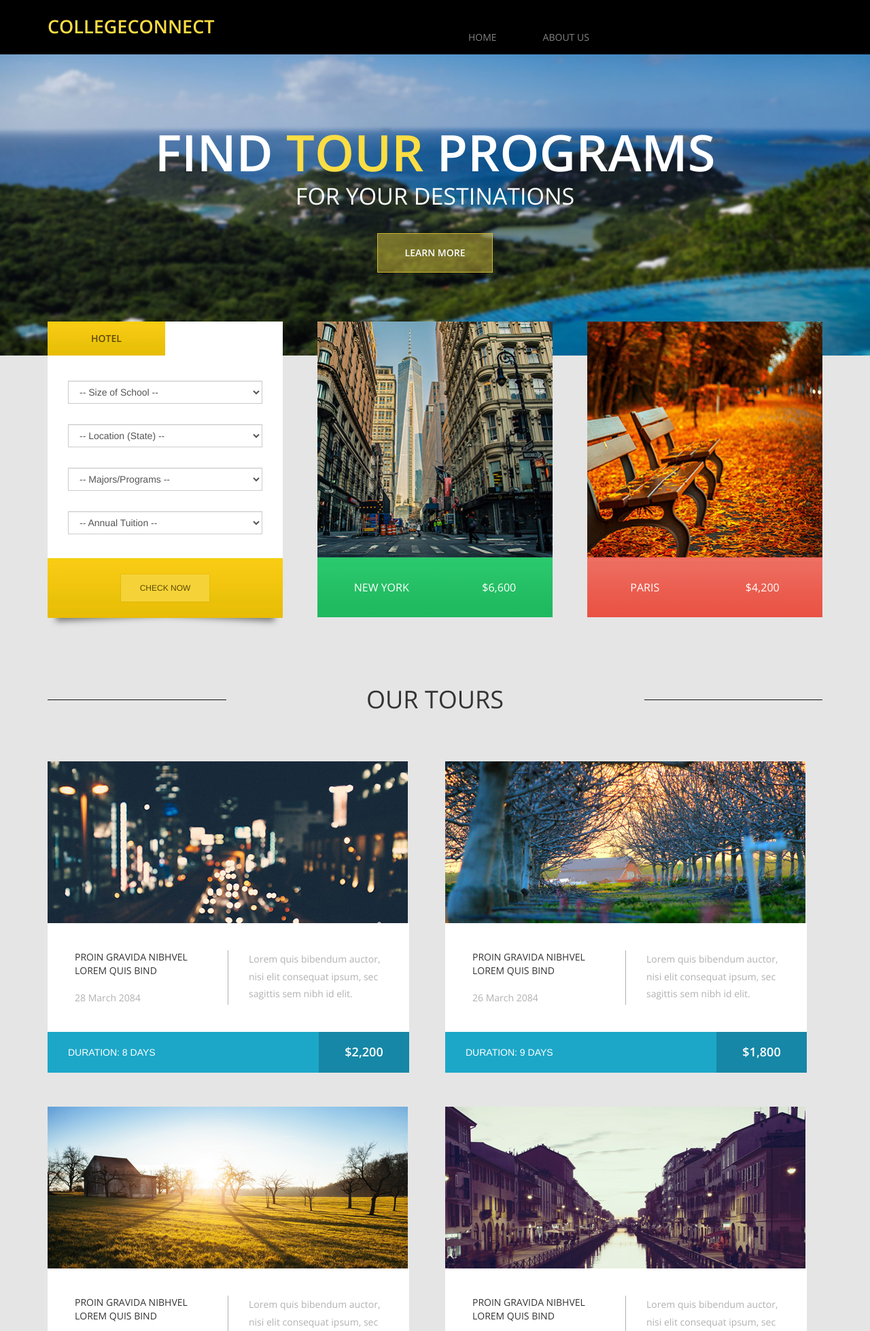
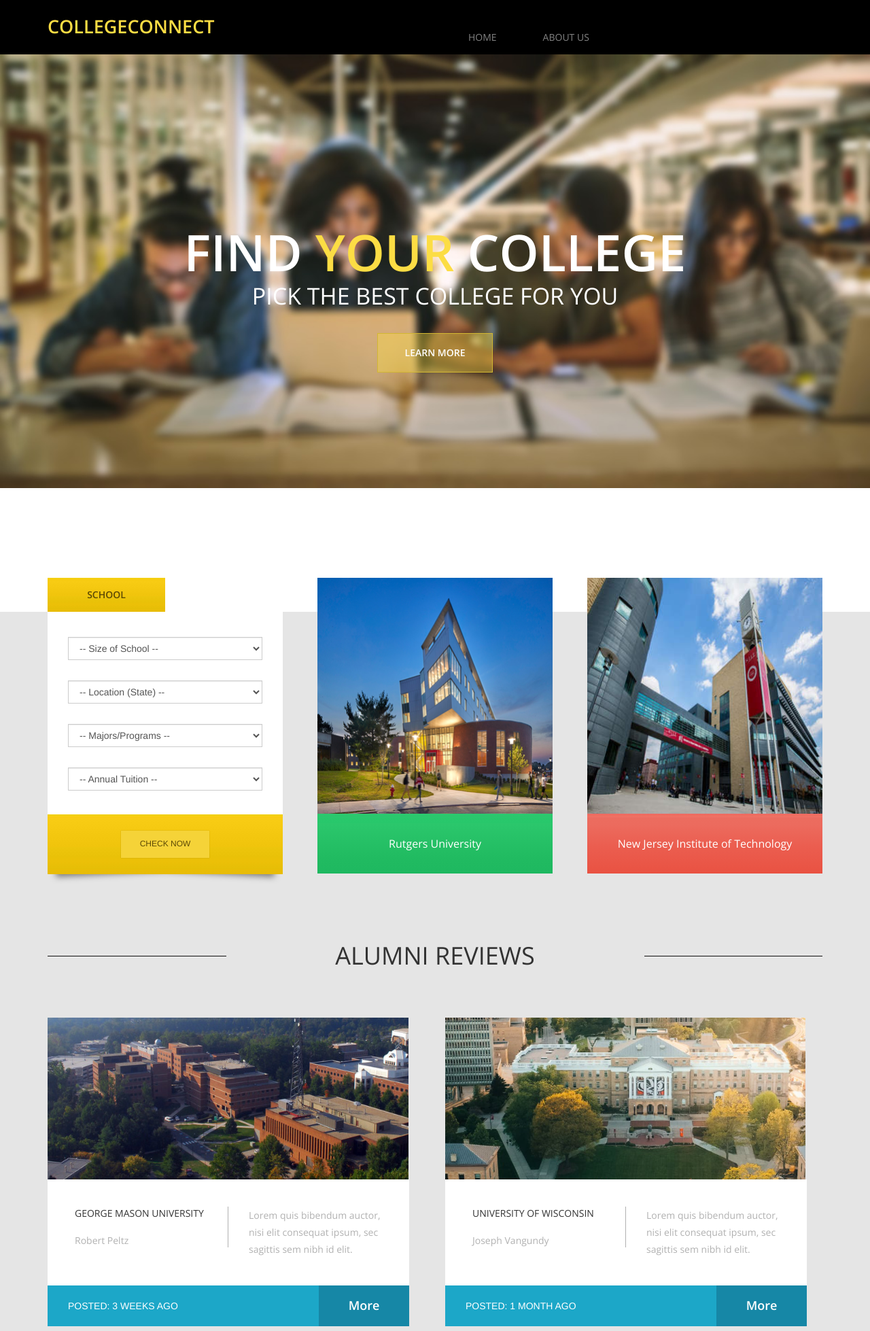
Before and after one commit to markstanik/Placeholder, a Django app: page / in a window 1280 px wide; the page is wider, and only the part inside the window is pictured. Shown: the top 1958 px of that part at 68% size. Run offline with Django 3.2, Linux system fonts and the light colour scheme; some libraries are stand-ins or nearby versions.

Commit message:
html updates

```diff
--- a/static/css/templatemo-style.css
+++ b/static/css/templatemo-style.css
@@ -65,7 +65,15 @@ body { overflow-x: hidden; }
 }
 
 /* Banner */
+.tm-banner-img{
+	display: flex;
+	width: 100%;
+	height: auto;
+	object-fit:cover;
+	margin-bottom: 100px;
+}
 .tm-banner-inner {
+	width: 100%;
     height: auto;
     margin: auto;
     position: absolute;
@@ -175,7 +183,7 @@ body { overflow-x: hidden; }
 	padding: 30px 0;
 	font-size: 16px;
 	color: white;
-	text-transform: uppercase;
+	text-transform: auto;
 	-webkit-justify-content: space-around;
 	    -ms-flex-pack: distribute;
 	        justify-content: space-around;
@@ -432,13 +440,13 @@ hr { border-top: 1px solid #111010; }
 	width: 100%;
 }
 .tm-tours-box-2-info h3 {
-	font-size: 14px;
-	text-transform: uppercase;
+	font-size: 20px;
+	text-transform: auto;
 	padding-bottom: 20px;
 	border-bottom: 1px solid #b1b1b1;
 }
 .tm-tours-box-2-info {
-    padding: 20px;
+    padding: 30px;
     border-left: 1px solid #E4E4E4;
     border-right: 1px solid #E4E4E4;
 }
@@ -509,7 +517,7 @@ hr { border-top: 1px solid #111010; }
 	color: white;
 	padding: 20px;
 	text-align: center;
-	text-transform: uppercase;
+	text-transform: auto;
 	font-weight: 300;
 }
 .tm-testimonials-content {
@@ -538,7 +546,7 @@ hr { border-top: 1px solid #111010; }
 	width: 100%;
 }
 .tm-about-box-2-title {
-	text-transform: uppercase;
+	text-transform: lowercase;
 	text-align: left;
 	margin-bottom: 30px;
 }
@@ -550,7 +558,7 @@ hr { border-top: 1px solid #111010; }
 	border-top: 1px solid #ddd;
 	border-bottom: 1px solid #ddd;
 	text-align: right;
-	text-transform: uppercase;
+	text-transform: auto;
 	padding-top: 10px;
 	padding-bottom: 10px;
 }
@@ -610,7 +618,7 @@ hr { border-top: 1px solid #111010; }
 }
 .contact-image {
 	float: left;
-	widthh: 100%;
+	width: 100%;
 	max-width: 494px;
 }
 .contact-text {
@@ -809,7 +817,7 @@ hr { border-top: 1px solid #111010; }
 	    padding: 6px 15px;
 	    z-index: 1000;
 	}
-	.- { height: 400px;	}
+	/*.- { height: 400px;	}*/
 	.tm-banner-title { font-size: 40px;	}
 	.tm-banner-subtitle { font-size: 24px; }
 	.tm-banner-inner { top: 0; }
--- a/templates/base_layout.html
+++ b/templates/base_layout.html
@@ -8,7 +8,7 @@
 
   <meta name="author" content="Rutgers Honors Academy">
       {% load static%}
-  <title>CodersConnect</title>
+  <title>CollegeConnect</title>
 
   <!-- bootstrap.min css -->
   <link rel="stylesheet" href="{%static 'plugins/bootstrap/css/bootstrap.min.css'%}">
@@ -54,7 +54,7 @@
 			{% if user.is_authenticated %}
           <li class="nav-item dropdown">
             <a class="nav-link dropdown-toggle" href="#" id="dropdown05" data-toggle="dropdown" aria-haspopup="true"
-              aria-expanded="false">Hi, {% if user.extendeduser %}{{user.extendeduser.firstname}}{% elif user.organization %}{{user.organization.organization_name}}{% else %}{{user.username}}{% endif %} <i class="fas fa-caret-down"></i>
+              aria-expanded="false">Hi, {% if user.extendeduser %}{{user.extendeduser.firstname}}{% else %}{{user.username}}{% endif %} <i class="fas fa-caret-down"></i>
 			</a>
             <ul class="dropdown-menu" aria-labelledby="dropdown05">
               <li><a class="dropdown-item" href="{}">My Account</a></li>
--- a/templates/homepage.html
+++ b/templates/homepage.html
@@ -53,27 +53,35 @@
 		  <ul class="slides">
 		    <li>
 			    <div class="tm-banner-inner">
-					<h1 class="tm-banner-title">Find <span class="tm-yellow-text">Tour</span> Programs</h1>
-					<p class="tm-banner-subtitle">For Your Destinations</p>
+					<h1 class="tm-banner-title">Find <span class="tm-yellow-text">Your</span> College</h1>
+					<p class="tm-banner-subtitle">Pick the best college for you</p>
 					<a href="#more" class="tm-banner-link">Learn More</a>
 				</div>
-		      <img src="{%static 'img/banner-2.jpg'%}" />
+				<div class = "tm-banner-img">
+					<img class = "img-responsive" src="{%static 'img/banner-1.jpg'%}" alt = "Responsive image"/>
+				</div>
+
 		    </li>
 		    <li>
 			    <div class="tm-banner-inner">
-					<h1 class="tm-banner-title">Lorem <span class="tm-yellow-text">Ipsum</span> Dolor</h1>
-					<p class="tm-banner-subtitle">Wonderful Destinations</p>
+					<h1 class="tm-banner-title">Be <span class="tm-yellow-text">Your</span>Self</h1>
+					<p class="tm-banner-subtitle">Be who you are</p>
 					<a href="#more" class="tm-banner-link">Learn More</a>
 				</div>
-		      <img src="{%static 'img/banner-3.jpg'%}" />
+				<div class = "tm-banner-img">
+					<img class = "img-responsive" src="{%static 'img/banner-2.jpg'%}" alt = "Responsive image"/>
+				</div>
 		    </li>
 		    <li>
 			    <div class="tm-banner-inner">
-					<h1 class="tm-banner-title">Proin <span class="tm-yellow-text">Gravida</span> Nibhvell</h1>
-					<p class="tm-banner-subtitle">Velit Auctor</p>
+					<h1 class="tm-banner-title">Find <span class="tm-yellow-text">Your</span> Home</h1>
+					<p class="tm-banner-subtitle">Let your environment make you thrive</p>
 					<a href="#more" class="tm-banner-link">Learn More</a>
 				</div>
-		      <img src="{%static 'img/banner-1.jpg'%}" />
+				<div class = "tm-banner-img">
+		      <img class = "img-responsive" src="{%static 'img/banner-3.jpg'%}" alt = "Responsive image" />
+			</div>
+
 		    </li>
 		  </ul>
 		</div>
@@ -87,14 +95,14 @@
 				<div class="tm-home-box-1">
 					<ul class="nav nav-tabs tm-white-bg" role="tablist" id="hotelCarTabs">
 					    <li role="presentation">
-					    	<a href="#hotel" aria-controls="hotel" role="tab" data-toggle="tab">Hotel</a>
+					    	<a href="#school" aria-controls="school" role="tab" data-toggle="tab">School</a>
 					    </li>
 
 					</ul>
 
 					<!-- Tab panes -->
 					<div class="tab-content">
-					    <div role="tabpanel" class="tab-pane fade in active tm-white-bg" id="hotel">
+					    <div role="tabpanel" class="tab-pane fade in active tm-white-bg" id="school">
 					    	<div class="tm-search-box effect2">
 								<form action="#" method="post" class="hotel-search-form">
 									<div class="tm-form-inner">
@@ -222,72 +230,27 @@
 								</form>
 							</div>
 					    </div>
-					    <div role="tabpanel" class="tab-pane fade tm-white-bg" id="car">
-							<div class="tm-search-box effect2">
-								<form action="#" method="post" class="hotel-search-form">
-									<div class="tm-form-inner">
-										<div class="form-group">
-							            	 <select class="form-control">
-							            	 	<option value="">-- Select Model -- </option>
-							            	 	<option value="shangrila">BMW</option>
-												<option value="chatrium">Mercedes-Benz</option>
-												<option value="fourseasons">Toyota</option>
-												<option value="hilton">Honda</option>
-											</select>
-							          	</div>
-							          	<div class="form-group">
-							                <div class='input-group date-time' id='datetimepicker3'>
-							                    <input type='text' class="form-control" placeholder="Pickup Date" />
-							                    <span class="input-group-addon">
-							                        <span class="fa fa-calendar"></span>
-							                    </span>
-							                </div>
-							            </div>
-							          	<div class="form-group">
-							                <div class='input-group date-time' id='datetimepicker4'>
-							                    <input type='text' class="form-control" placeholder="Return Date" />
-							                    <span class="input-group-addon">
-							                        <span class="fa fa-calendar"></span>
-							                    </span>
-							                </div>
-							            </div>
-							            <div class="form-group">
-							            	 <select class="form-control">
-							            	 	<option value="">-- Options -- </option>
-							            	 	<option value="">Child Seat</option>
-												<option value="">GPS Navigator</option>
-												<option value="">Insurance</option>
-											</select>
-							          	</div>
-									</div>
-						            <div class="form-group tm-yellow-gradient-bg text-center">
-						            	<button type="submit" name="submit" class="tm-yellow-btn">Check Now</button>
-						            </div>
-								</form>
-							</div>
-					    </div>
 					</div>
 				</div>
 			</div>
 
 			<div class="col-lg-4 col-md-4 col-sm-6">
 				<div class="tm-home-box-1 tm-home-box-1-2 tm-home-box-1-center">
-					<img src="{%static 'img/index-01.jpg'%}" alt="image" class="img-responsive">
+					<img src="{%static 'img/Rutgers.jpg'%}" alt="image" class="img-responsive">
 					<a href="#">
 						<div class="tm-green-gradient-bg tm-city-price-container">
-							<span>New York</span>
-							<span>$6,600</span>
+							<span>Rutgers University</span>
+
 						</div>
 					</a>
 				</div>
 			</div>
 			<div class="col-lg-4 col-md-4 col-sm-6">
 				<div class="tm-home-box-1 tm-home-box-1-2 tm-home-box-1-right">
-					<img src="{%static 'img/index-02.jpg'%}" alt="image" class="img-responsive">
+					<img src="{%static 'img/NJIT.jpg'%}" alt="image" class="img-responsive">
 					<a href="#">
 						<div class="tm-red-gradient-bg tm-city-price-container">
-							<span>Paris</span>
-							<span>$4,200</span>
+							<span>New Jersey Institute of Technology</span>
 						</div>
 					</a>
 				</div>
@@ -298,18 +261,18 @@
 			<div class="row">
 				<div class="tm-section-header">
 					<div class="col-lg-3 col-md-3 col-sm-3"><hr></div>
-					<div class="col-lg-6 col-md-6 col-sm-6"><h2 class="tm-section-title">Our Tours</h2></div>
+					<div class="col-lg-6 col-md-6 col-sm-6"><h2 class="tm-section-title">Alumni Reviews</h2></div>
 					<div class="col-lg-3 col-md-3 col-sm-3"><hr></div>
 				</div>
 			</div>
 			<div class="row">
 				<div class="col-lg-6 col-md-6 col-sm-6 col-xs-12">
 					<div class="tm-tours-box-1">
-						<img src="{%static 'img/tours-03.jpg'%}" alt="image" class="img-responsive">
+						<img src="{%static 'img/alumn-review-1.png'%}" alt="image" class="img-responsive">
 						<div class="tm-tours-box-1-info">
 							<div class="tm-tours-box-1-info-left">
-								<p class="text-uppercase margin-bottom-20">Proin Gravida Nibhvel Lorem Quis Bind</p>
-								<p class="gray-text">28 March 2084</p>
+								<p class="text-uppercase margin-bottom-20">George Mason University</p>
+								<p class="gray-text">Robert Peltz</p>
 							</div>
 							<div class="tm-tours-box-1-info-right">
 								<p class="gray-text tours-1-description">Lorem quis bibendum auctor, nisi elit consequat ipsum, sec sagittis sem nibh id elit.</p>
@@ -317,21 +280,21 @@
 						</div>
 						<div class="tm-tours-box-1-link">
 							<div class="tm-tours-box-1-link-left">
-								Duration: 8 days
+								Posted: 3 weeks ago
 							</div>
 							<a href="#" class="tm-tours-box-1-link-right">
-								$2,200
+								More
 							</a>
 						</div>
 					</div>
 				</div>
 				<div class="col-lg-6 col-md-6 col-sm-6 col-xs-12">
 					<div class="tm-tours-box-1">
-						<img src="{%static 'img/tours-04.jpg'%}" alt="image" class="img-responsive">
+						<img src="{%static 'img/alumn-review-2.png'%}" alt="image" class="img-responsive">
 						<div class="tm-tours-box-1-info">
 							<div class="tm-tours-box-1-info-left">
-								<p class="text-uppercase margin-bottom-20">Proin Gravida Nibhvel Lorem Quis Bind</p>
-								<p class="gray-text">26 March 2084</p>
+								<p class="text-uppercase margin-bottom-20">University of Wisconsin</p>
+								<p class="gray-text">Joseph Vangundy</p>
 							</div>
 							<div class="tm-tours-box-1-info-right">
 								<p class="gray-text tours-1-description">Lorem quis bibendum auctor, nisi elit consequat ipsum, sec sagittis sem nibh id elit.</p>
@@ -339,21 +302,21 @@
 						</div>
 						<div class="tm-tours-box-1-link">
 							<div class="tm-tours-box-1-link-left">
-								Duration: 9 days
+								Posted: 1 month ago
 							</div>
 							<a href="#" class="tm-tours-box-1-link-right">
-								$1,800
+								More
 							</a>
 						</div>
 					</div>
 				</div>
 				<div class="col-lg-6 col-md-6 col-sm-6 col-xs-12">
 					<div class="tm-tours-box-1">
-						<img src="{%static 'img/tours-05.jpg'%}" alt="image" class="img-responsive">
+						<img src="{%static 'img/alumn-review-3.png'%}" alt="image" class="img-responsive">
 						<div class="tm-tours-box-1-info">
 							<div class="tm-tours-box-1-info-left">
-								<p class="text-uppercase margin-bottom-20">Proin Gravida Nibhvel Lorem Quis Bind</p>
-								<p class="gray-text">24 March 2084</p>
+								<p class="text-uppercase margin-bottom-20">South Carolina State University</p>
+								<p class="gray-text">Mark Allen</p>
 							</div>
 							<div class="tm-tours-box-1-info-right">
 								<p class="gray-text tours-1-description">Lorem quis bibendum auctor, nisi elit consequat ipsum, sec sagittis sem nibh id elit.</p>
@@ -361,21 +324,21 @@
 						</div>
 						<div class="tm-tours-box-1-link">
 							<div class="tm-tours-box-1-link-left">
-								Duration: 8 days
+								Posted: 1 week ago
 							</div>
 							<a href="#" class="tm-tours-box-1-link-right">
-								$1,600
+								More
 							</a>
 						</div>
 					</div>
 				</div>
 				<div class="col-lg-6 col-md-6 col-sm-6 col-xs-12">
 					<div class="tm-tours-box-1">
-						<img src="{%static 'img/tours-06.jpg'%}" alt="image" class="img-responsive">
+						<img src="{%static 'img/alumn-review-4.png'%}" alt="image" class="img-responsive">
 						<div class="tm-tours-box-1-info">
 							<div class="tm-tours-box-1-info-left">
-								<p class="text-uppercase margin-bottom-20">Proin Gravida Nibhvel Lorem Quis Bind</p>
-								<p class="gray-text">22 March 2084</p>
+								<p class="text-uppercase margin-bottom-20">Purchase College</p>
+								<p class="gray-text">Alvin Flang</p>
 							</div>
 							<div class="tm-tours-box-1-info-right">
 								<p class="gray-text tours-1-description">Lorem quis bibendum auctor, nisi elit consequat ipsum, sec sagittis sem nibh id elit.</p>
@@ -383,10 +346,10 @@
 						</div>
 						<div class="tm-tours-box-1-link">
 							<div class="tm-tours-box-1-link-left">
-								Duration: 5 days
+								Posted: 6 months ago
 							</div>
 							<a href="#" class="tm-tours-box-1-link-right">
-								$1,200
+								More
 							</a>
 						</div>
 					</div>
@@ -408,46 +371,46 @@
 			<div class="row">
 				<div class="col-lg-3 col-md-3 col-sm-6 col-xs-6 col-xxs-12">
 					<div class="tm-tours-box-2">
-						<img src="{%static 'img/index-03.jpg'%}" alt="image" class="img-responsive">
+
 						<div class="tm-tours-box-2-info">
-							<h3 class="margin-bottom-15">Proin Gravida Nibhvel Lorem Quis Bind</h3>
-							<img src="{%static 'img/rating.png'%}" alt="image" class="margin-bottom-5">
-							<p>28 March 2084</p>
+							<h3 class="margin-bottom-15">"CollegeConnect helped me find universities that I may not have even considered before."</h3>
+							<img src="{%static 'img/rating1.png'%}" alt="image" class="margin-bottom-5">
+							<h4>Mark Stanik</h4>
 						</div>
-						<a href="#" class="tm-tours-box-2-link">Book Now</a>
+						<!--<a href="#" class="tm-tours-box-2-link">Book Now</a> -->
 					</div>
 				</div>
 				<div class="col-lg-3 col-md-3 col-sm-6 col-xs-6 col-xxs-12">
 					<div class="tm-tours-box-2">
-						<img src="{%static 'img/index-04.jpg'%}" alt="image" class="img-responsive">
+
 						<div class="tm-tours-box-2-info">
-							<h3 class="margin-bottom-15">Proin Gravida Nibhvel Lorem Quis Bind</h3>
-							<img src="{%static 'img/rating.png'%}" alt="image" class="margin-bottom-5">
-							<p>26 March 2084</p>
+							<h3 class="margin-bottom-15">"I had a vision of what kind of college I wanted to go to but did not know any that met my vision, CollegeConnect really saved me there."</h3>
+							<img src="{%static 'img/rating1.png'%}" alt="image" class="margin-bottom-5">
+							<h4>Allen Chang</h4>
 						</div>
-						<a href="#" class="tm-tours-box-2-link">Book Now</a>
+
 					</div>
 				</div>
 				<div class="col-lg-3 col-md-3 col-sm-6 col-xs-6 col-xxs-12">
 					<div class="tm-tours-box-2">
-						<img src="{%static 'img/index-05.jpg'%}" alt="image" class="img-responsive">
+
 						<div class="tm-tours-box-2-info">
-							<h3 class="margin-bottom-15">Proin Gravida Nibhvel Lorem Quis Bind</h3>
-							<img src="{%static 'img/rating.png'%}" alt="image" class="margin-bottom-5">
-							<p>24 March 2084</p>
+							<h3 class="margin-bottom-15">"Without such a great resource like CollegeConnect, I would definitely not found the school that was meant for me"</h3>
+							<img src="{%static 'img/rating1.png'%}" alt="image" class="margin-bottom-5">
+							<h4>Elysia Heah</h4>
 						</div>
-						<a href="#" class="tm-tours-box-2-link">Book Now</a>
+
 					</div>
 				</div>
 				<div class="col-lg-3 col-md-3 col-sm-6 col-xs-6 col-xxs-12">
 					<div class="tm-tours-box-2">
-						<img src="{%static 'img/index-06.jpg'%}" alt="image" class="img-responsive">
+						<!--<img src="{%static 'img/index-06.jpg'%}" alt="image" class="img-responsive"> -->
 						<div class="tm-tours-box-2-info">
-							<h3 class="margin-bottom-15">Proin Gravida Nibhvel Lorem Quis Bind</h3>
-							<img src="{%static 'img/rating.png'%}" alt="image" class="margin-bottom-5">
-							<p>22 March 2084</p>
+							<h3 class="margin-bottom-15">"I went from having too many options of colleges to being able to narrow it down to a select few, thanks CollegeConnect!"</h3>
+							<img src="{%static 'img/rating1.png'%}" alt="image" class="margin-bottom-5">
+							<h4>Milos Seskar</h4>
 						</div>
-						<a href="#" class="tm-tours-box-2-link">Book Now</a>
+						<!--<a href="#" class="tm-tours-box-2-link">Book Now</a>-->
 					</div>
 				</div>
 			</div>
@@ -463,9 +426,9 @@
 	<footer class="tm-black-bg">
 		<div class="container">
 			<div class="row">
-				<p class="tm-copyright-text">Copyright &copy; 2084 Your Company Name
+				<p class="tm-copyright-text">Copyright &copy; DnD Group 2
 
-                | Designed by templatemo</p>
+                | Mark Stanik, Allen Chang, Elysia Heah</p>
 			</div>
 		</div>
 	</footer>
```
Also changed, not shown: static/img/NJIT.jpg (added), static/img/Rutgers.jpg (added), static/img/alumn-review-1.png (added), static/img/alumn-review-2.png (added), static/img/alumn-review-3.png (added), static/img/alumn-review-4.png (added), static/img/banner-1.jpg, static/img/banner-2.jpg, static/img/banner-3.jpg, static/img/index-01.jpg (deleted), static/img/index-02.jpg (deleted), static/img/rating.png (deleted), static/img/rating1.png (added).
